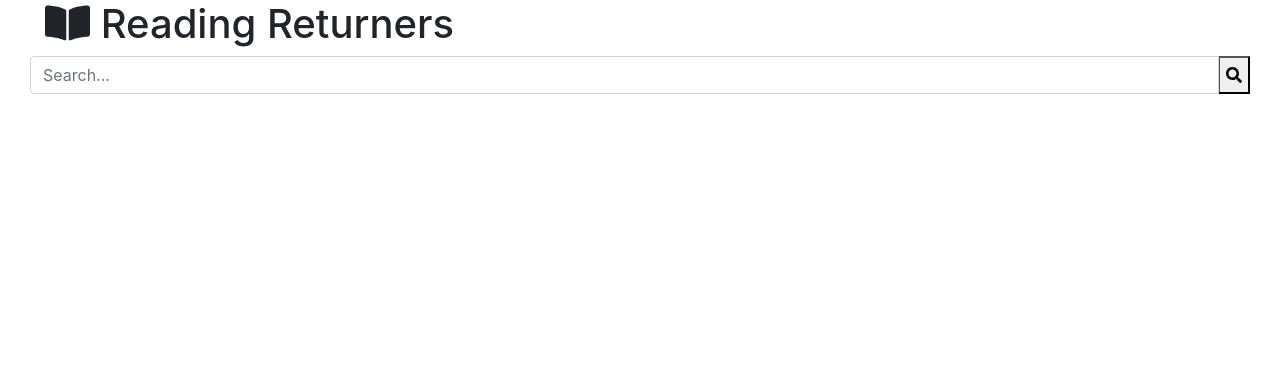
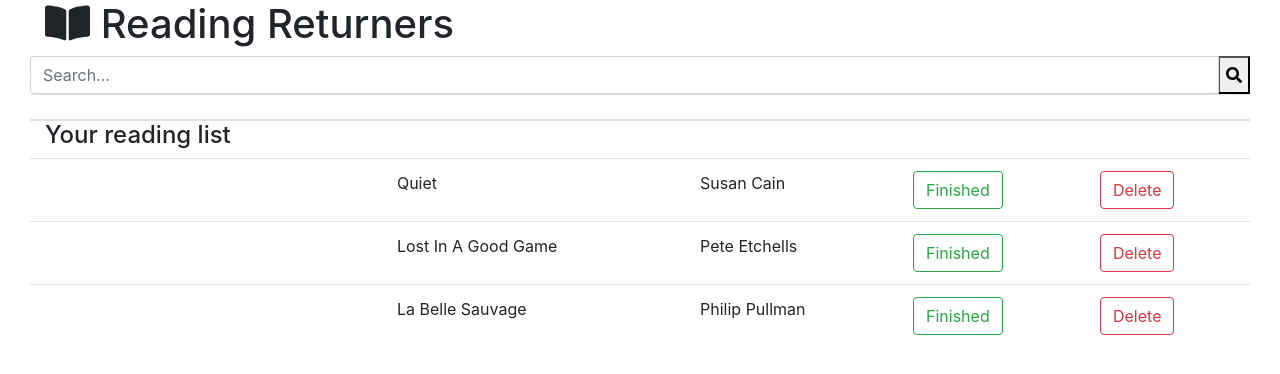
Before and after one commit to notwaving/reading-returners-app, a React (Create React App) app: page / in a window 1280 px wide. Shown: the top 374 px of the page. Built offline with nearby package versions, Linux system fonts and the light colour scheme.

Commit message:
creates ReadingList component and empty Archive.js file

```diff
--- a/src/App.js
+++ b/src/App.js
@@ -2,12 +2,15 @@ import React from 'react';
 import './App.css';
 import Header from './Header.js';
 import SearchBar from './SearchBar.js'
+import ReadingList from './ReadingList.js';
+import Archive from './Archive.js';
 
 function App() {
   return (
     <div className="container-fluid">
       <Header />
       <SearchBar />
+      <ReadingList />
     </div>
   );
 }
--- /dev/null
+++ b/src/ReadingList.js
@@ -0,0 +1,53 @@
+import React from 'react';
+
+class ReadingList extends React.Component {
+
+  render() {
+    return (
+      <div className="container-fluid padding">
+        <table className="table">
+          <div className="col-12">
+            <h4 className="table-header text-left">Your reading list</h4>
+          </div>
+          <thead>
+            <tr>
+              <th scope="col"></th>
+              <th scope="col"></th>
+              <th scope="col"></th>
+              <th scope="col"></th>
+              <th scope="col"></th>
+            </tr>
+          </thead>
+          <tbody>
+            <tr>
+              <th scope="row"></th>
+              <td>Quiet</td>
+              <td>Susan Cain</td>
+              <td><button type="button" className="btn btn-outline-success" onclick="userFinishedBook()">Finished</button>
+              </td>
+              <td><button type="button" className="btn btn-outline-danger" onclick="userDeleteBook()">Delete</button></td>
+            </tr>
+            <tr>
+              <th scope="row"></th>
+              <td>Lost In A Good Game</td>
+              <td>Pete Etchells</td>
+              <td><button type="button" className="btn btn-outline-success" onclick="userFinishedBook()">Finished</button>
+              </td>
+              <td><button type="button" className="btn btn-outline-danger" onclick="userDeleteBook()">Delete</button></td>
+            </tr>
+            <tr>
+              <th scope="row"></th>
+              <td>La Belle Sauvage</td>
+              <td>Philip Pullman</td>
+              <td><button type="button" className="btn btn-outline-success" onclick="userFinishedBook()">Finished</button>
+              </td>
+              <td><button type="button" className="btn btn-outline-danger" onclick="userDeleteBook()">Delete</button></td>
+            </tr>
+          </tbody>
+        </table>
+      </div>
+    );
+  };
+}
+
+export default ReadingList;
```
Also changed, not shown: src/Archive.js (added).
